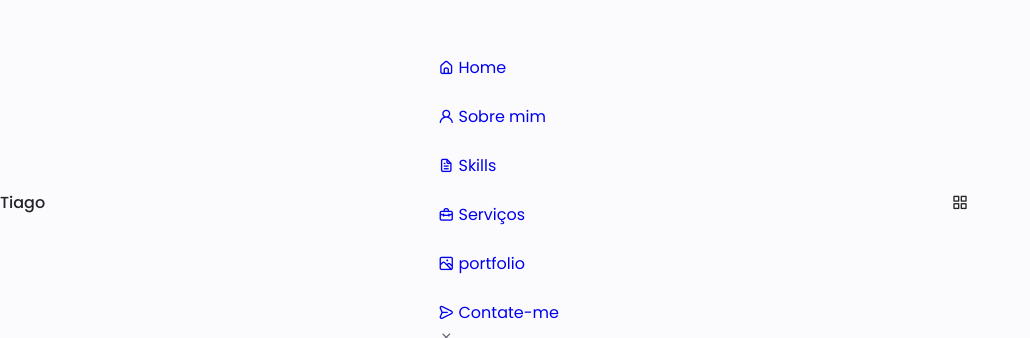
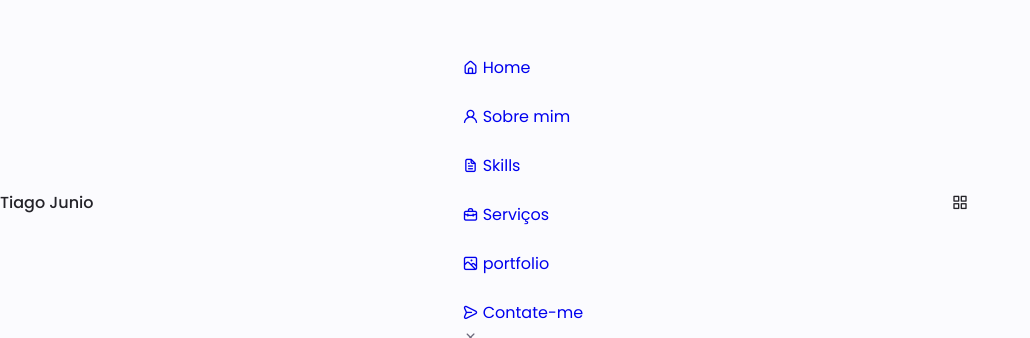
Before and after one commit to tiagojunio/site, a plain HTML site: page index.html in a window 1280 px wide. Shown: the part 574-912 px from the top of the page, without its empty margins (0-1030 px from the left). Drawn offline with nearby package versions, Linux system fonts and the light colour scheme.

```diff
--- a/index.html
+++ b/index.html
@@ -18,7 +18,7 @@
     <!--==================== HEADER ====================-->
     <header class="header" id="header">
       <nav class="nav containter">
-        <a href="#" class="nav__logo">Tiago</a>
+        <a href="#" class="nav__logo">Tiago Junio</a>
         <div class="nav__menu" id="nav-menu">
           <ul class="nav__list grid">
             <li class="nav__item">
```
Also changed, not shown: 1 other file.
